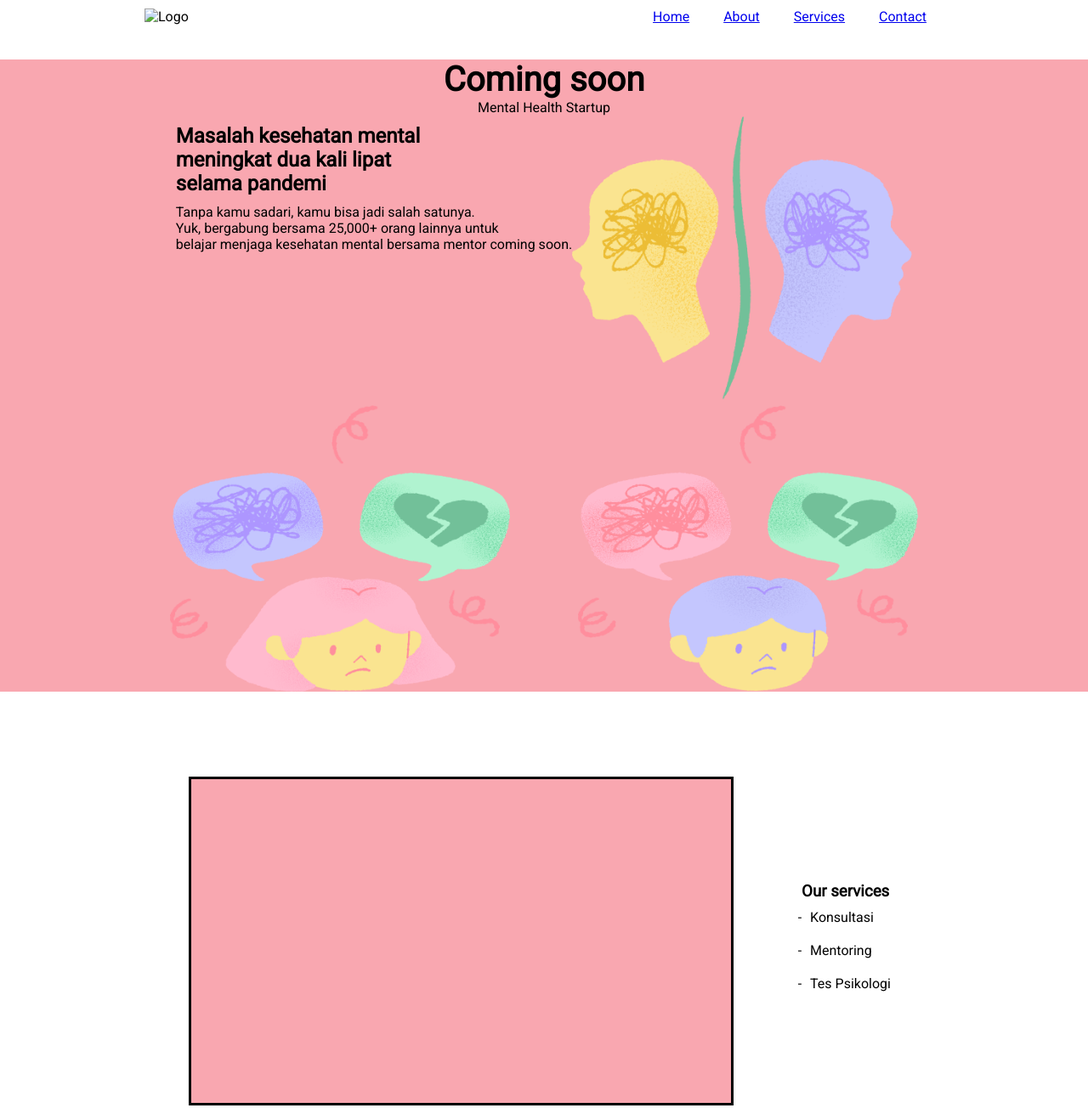
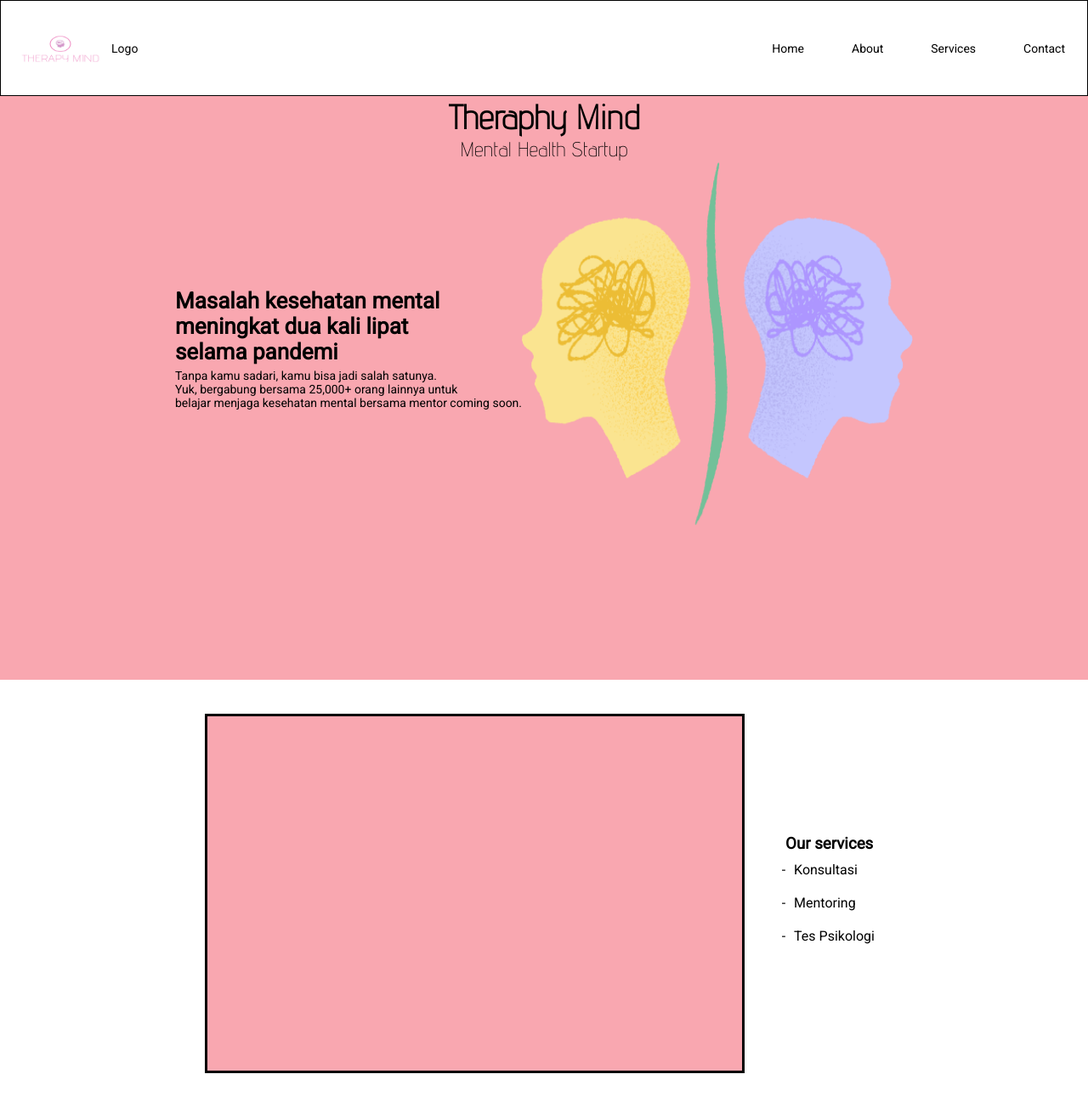
Before and after one commit to RevoU-FSSE-2/week-5-andra113, a plain HTML site: page index.html in a window 1280 px wide. Shown: the top 1304 px of the page at 85% size. Drawn offline with Linux system fonts and the light colour scheme; a web font is replaced by a local one.

Commit message:
edited all of it

```diff
--- a/index.html
+++ b/index.html
@@ -11,7 +11,10 @@
 <body>
     <header>
         <nav class="nav-bar">
-            <img class="logo left-bar" src="" alt=" Logo">
+            <div class="left-bar">
+                <img src="images/therapy-mind-high-resolution-color-logo.png" alt="Logo" class="logo">
+                <p>Logo</p>
+            </div>
             <ul class="right-bar">
                 <li><a href="#services">Home</a></li>
                 <li><a href="#">About</a></li>
@@ -22,8 +25,8 @@
     </header>
 
     <main>
-        <div class="container margin" id="home">
-            <h1 class="heading-1">Coming soon</h1>
+        <div class="container bg-color" id="home">
+            <h1 class="heading-1">Theraphy Mind</h1>
             <P class="subheading-1">Mental Health Startup</P>
             <div class="wrapper">
                 <div class="text-side">
@@ -36,13 +39,10 @@
                     <img src="images/Not connecting.png" alt="not-connecting" class="img-flex">
                 </div>
             </div>
-            <div class="flex-bottom">
-                <img src="images/unwell 1.png" alt="Unwell girl" class="img-flex">
-                <img src="images/unwell 2.png" alt="Unwell boy" class="img-flex">
-            </div>
         </div>
 
-        <div class="container-2 margin" id="services">
+        <div class="container">
+            <div class="wrapper services-box" id="services">
                 <div class="left-box">
                     <div id="hidden-shown konsultasi" class="hidden-shown">
                         <div>
@@ -50,9 +50,11 @@
                         </div>
                         <div class="description-text">
                             <h3>Konsultasi</h3>
-                        <p>Kamu merasa mulai hilang kendali akan hidupmu? Mungkin kamu merasa masalahmu mulai mengganggu
+                            <p>Kamu merasa mulai hilang kendali akan hidupmu? Mungkin kamu merasa masalahmu mulai
+                                mengganggu
                                 banyak
-                            aspek kehidupanmu. Atau bahkan, apa mungkin masalahmu membuatmu membahayakan diri sendiri
+                                aspek kehidupanmu. Atau bahkan, apa mungkin masalahmu membuatmu membahayakan diri
+                                sendiri
                                 atau
                                 orang
                                 lain? Konsultasikan Aja Dengan Psikolog !</p>
@@ -76,9 +78,11 @@
                         </div>
                         <div class="description-text">
                             <h3>Tes Sehat Mental</h3>
-                        <p>Kamu merasa mulai hilang kendali akan hidupmu? Mungkin kamu merasa masalahmu mulai mengganggu
+                            <p>Kamu merasa mulai hilang kendali akan hidupmu? Mungkin kamu merasa masalahmu mulai
+                                mengganggu
                                 banyak
-                            aspek kehidupanmu. Atau bahkan, apa mungkin masalahmu membuatmu membahayakan diri sendiri
+                                aspek kehidupanmu. Atau bahkan, apa mungkin masalahmu membuatmu membahayakan diri
+                                sendiri
                                 atau
                                 orang
                                 lain? Konsultasikan Aja Dengan Psikolog Satu Persen!</p>
@@ -97,6 +101,8 @@
                     </div>
                 </div>
             </div>
+        </div>
+
     </main>
 
     <div class="carousel-container">
@@ -113,6 +119,10 @@
             <div class="item"></div>
         </div>
     </div>
+
+    <div class="container" id="about-us">
+
+    </div>
     <script src="script.js"></script>
 </body>
 
--- a/styles.css
+++ b/styles.css
@@ -4,27 +4,52 @@
   font-family: Playlist;
   src: url(Fonts/Playlist\ Script.otf);
 }
+
+@font-face {
+  font-family: Advent;
+  src: url(Fonts/Advent\ Pro\ Extra\ Light.ttf);
+}
+
 * {
   margin: 0;
   padding: 0;
   font-family: Roboto, sans-serif;
+  box-sizing: border-box;
 }
 
 .logo {
-  width: 10em;
-  margin-left: 160px;
+  width: calc(120/1280 * 100vw);
+  height: calc(60/720 * 100vh);
+}
+
+header {
+  height: calc((100 / 711) * 100vh);
+  width: 100vw;
+  border: solid 1px black;
+  box-shadow: 2px gray;
 }
 
 .nav-bar {
-  height: 50px;
+  height: calc((100 / 711) * 100vh);
+  width: 100vw;
   position: relative;
   top: 0;
-  width: 100%;
   z-index: 100;
   display: flex;
+  align-items: center;
   justify-content: space-between;
-  margin-bottom: 0;
-  padding: 10px;
+  font-size: 14px;
+  font-weight: 500;
+  color: black;
+  text-decoration: none;
+
+}
+
+.left-bar {
+  display: flex;
+  align-items: center;
+  margin-left: 10px;
+
 }
 
 .right-bar {
@@ -32,76 +57,76 @@
   list-style: none;
 }
 
+.right-bar a {
+  text-decoration: none;
+  color: black;
+  font-weight: 500;
+  font-size: 1em
+}
+
 .right-bar li {
-  margin-left: 40px;
-  padding-bottom: 1px;
+  padding: 0 2em;
 }
 
 .right-bar li:last-child {
-  margin-right: 200px;
+  /* margin-right: 200px; */
+}
+.container {
+  width: 100vw;
+  height: calc((611/711) * 100vh);
+  margin-bottom: 40px;
+  font-size: 20px;
 }
 
 .heading-1 {
-  margin-top: 20px;
   text-align: center;
-  font-size: 40px;
+  font-family: Advent;
+  font-size: 2em;
   font-weight: 700;
 }
 
 .subheading-1 {
   text-align: center;
-  font-family: 35px;
+  font-family: Advent;
+  font-size: 1.2em;
   font-weight: 300;
 }
 
-.container {
+
+
+.bg-color {
   background-color: #f9a7b0;
-  margin-top: -20px;
-}
-
-.margin {
-  margin-bottom: 100px;
 }
 
 .wrapper {
   display: flex;
-  flex-wrap: wrap;
   justify-content: center;
-  position: relative;
-  z-index: 2;
+  align-items: center;
 }
 
+
 .text-side h2 {
-  padding: 10px 0;
+  font-size: 1.3em;
+  padding: 0.2em 0;
 }
 
-.flex-bottom {
-  display: flex;
-  justify-content: center;
-  gap: 5em;
+.text-side p {
+  font-size: 0.7em;
 }
-/* .top-section {
-    display: flex;
-    justify-content: space-between;
-} */
 
 .img-flex {
-  width: 50vh;
+  width: calc(460/1280 * 100vw);
+  height: calc(389/720 * 100vh);
 }
-
-.container-2 {
-  display: flex;
-  justify-content: center;
-  position: relative;
-  z-index: 2;
-  gap: 10vh;
+.services-box {
+  gap: 3rem;
 }
 
 .left-box {
   display: flex;
   background-color: #f9a7b0;
-  width: 635px;
-  height: 381px;
+  width: calc((635 / 1280) * 100vw);
+  height: calc(381 / 720 * 100vh);
   border: solid black;
   justify-content: space-between;
   align-items: center;
@@ -110,6 +135,10 @@
 .description-text {
   display: flex;
   flex-direction: column;
+  align-items: center;
+  justify-content: center;
+  text-align: center;
+  font-size: 0.9rem;
 }
 
 .description-text h3 {
@@ -123,6 +152,8 @@
 .services-text {
   display: flex;
   flex-direction: column;
+  justify-content: center;
+  font-size: 1rem;
 }
 
 .services-text li {
@@ -137,7 +168,7 @@
 
 .carousel-container {
     height: 600px;
-    margin: 10px;
+    /* margin: 10px; */
     display: grid;
     grid-template-rows: 500px 100px;
     grid-template-columns: 1fr 30px 30px 30px 30px 30px 1fr;
```
Also changed, not shown: Fonts/Advent Pro Extra Light.ttf (added), images/logo-color.png (added), images/logo-color.svg (added), images/mental-health.png (added), images/pessimistic.png (added), images/therapy-mind-high-resolution-color-logo.png (added), 1 other file. Lines whose indentation alone changed are shown as unchanged.
